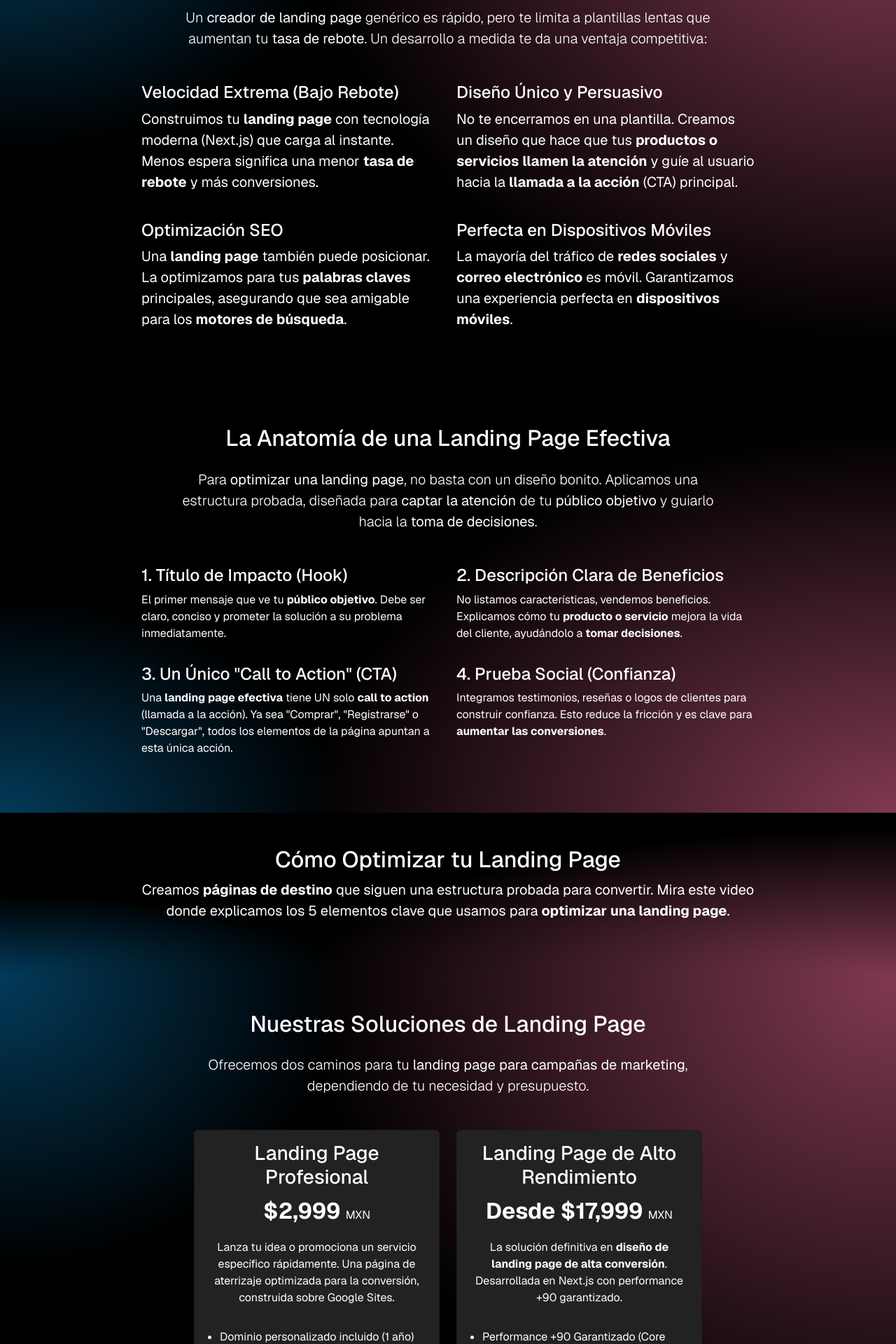
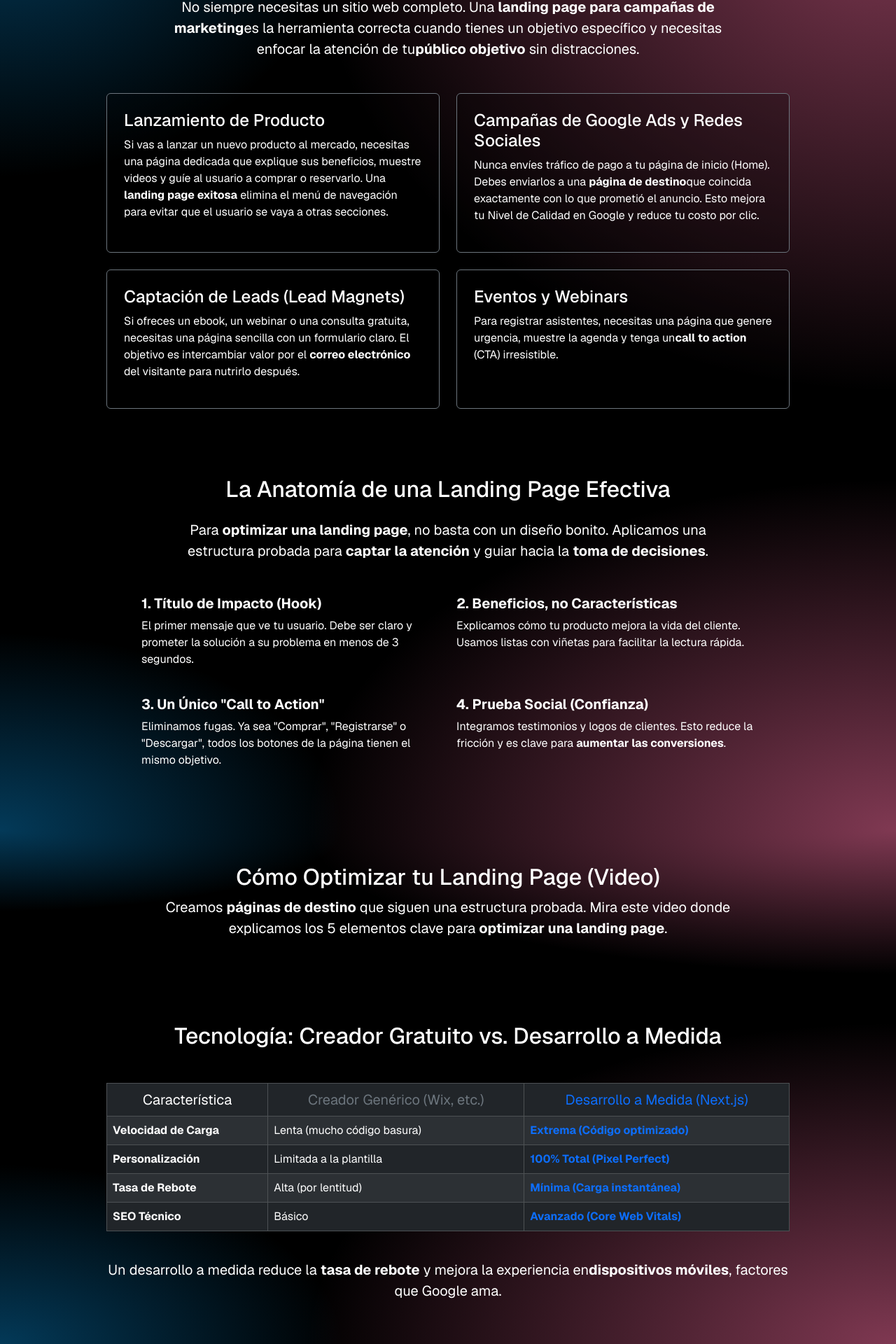
Before and after one commit to JhonnDevJs/jeg-dev-studios-site, a Next.js app: page /servicios/desarrollo/web/landing-pages in a window 1280 px wide. Shown: the part 795-2715 px from the top of the page at 70% size. Built offline with nearby package versions, Linux system fonts and the light colour scheme.

Commit message:
seo: optimization by semrush issues

```diff
--- a/src/app/servicios/desarrollo/web/landing-pages/LandingPClient.jsx
+++ b/src/app/servicios/desarrollo/web/landing-pages/LandingPClient.jsx
@@ -4,53 +4,45 @@ import Link from "next/link";
 // Importa tus componentes
 import StructuredData from "@/components/Seo/StructuredData"; // Ajusta esta ruta
 import FAQ from "@/components/Seo/FAQ"; // Ajusta esta ruta
-// Importa la imagen de tu producto
-// import imgWebProduct1 from "@/assets/img/img/services/dev-web/pack-1/imagen-muestra-de-pagina-web.webp";
+import SectionProcess from "@/components/SectionProcess";
 
 // --- 2. DATOS PARA LOS COMPONENTES DE SCHEMA ---
 
 const faqs = [
 	{
-		question:
-			"¿Cuál es la diferencia entre una 'landing page o página' y un sitio web?",
+		question: "¿Cuál es la diferencia entre una 'landing page' y un sitio web?",
 		answer:
-			"Un sitio web tiene múltiples páginas y objetivos (informar, contactar, etc.). Una landing page (o página de aterrizaje) tiene UN solo objetivo: que el usuario realice una acción deseada específica, como registrarse o comprar. Esto maximiza la tasa de conversión.",
+			"Un sitio web tiene múltiples objetivos (informar, contactar, etc.). Una <strong>landing page</strong> (o <strong>página de aterrizaje</strong>) tiene UN solo objetivo: que el usuario realice una <strong>acción deseada</strong> específica. Esto es clave para <strong>aumentar las conversiones</strong>.",
 	},
 	{
 		question: "¿Qué son las 'páginas de destino'?",
 		answer:
-			"Páginas de destino y páginas de aterrizaje son lo mismo. Son páginas diseñadas específicamente para recibir el tráfico de campañas de marketing (ya sea desde redes sociales, anuncios de Google o un correo electrónico) y convertir a ese visitante en un cliente potencial.",
+			"<strong>Páginas de destino</strong> y <strong>páginas de aterrizaje</strong> son lo mismo. Son páginas diseñadas para recibir el tráfico de <strong>campañas de marketing</strong> (ya sea desde <strong>redes sociales</strong>, anuncios de Google o un <strong>correo electrónico</strong>) y convertir a ese visitante en un <strong>cliente potencial</strong>.",
 	},
 	{
 		question: "¿Cómo miden el éxito de una landing page?",
 		answer:
-			"Una landing page exitosa se mide por su tasa de conversión (cuántas personas realizan la llamada a la acción) y su tasa de rebote (cuántas personas se van sin interactuar). Nuestras páginas están optimizadas para maximizar la primera y minimizar la segunda.",
+			"Una <strong>landing page efectiva</strong> se mide por su <strong>tasa de conversión</strong> (cuántas personas realizan la <strong>llamada a la acción</strong>) y su <strong>tasa de rebote</strong>. Nuestro proceso está diseñado para maximizar la primera y minimizar la segunda.",
 	},
 ];
-
-// --- 3. COMPONENTE DE LA PÁGINA ---
 
 export default function LandingPageDevelopmentPage() {
 	return (
 		<>
-			{/* --- INYECCIÓN DE SCHEMAS --- */}
 			<StructuredData type="BreadcrumbList" idPage="breadcrumbs-landing" />
 			<StructuredData data={faqs} type="FAQPage" idPage="faqs-landing" />
-			{/* Aquí deberías implementar tu schema de "Service"
-        pasando los dos paquetes (el de Google Sites y el de Next.js)
-        como "offers".
-      */}
 
-			{/* --- Sección Hero --- */}
+			{/* --- HERO SECTION --- */}
 			<section className="__image-background-sections d-flex justify-content-center align-items-center w-100 p-0">
 				<Image
 					src="/banners/Christmas/Web.webp"
-					alt="Conoce nuestros servicios de desarrollo web en JEG Dev Studios"
+					alt="Desarrollo de Landing Pages de Alta Conversión"
 					width={2000}
 					height={600}
 					style={{ width: "100%", height: "auto" }}
 				/>
 			</section>
+
 			<section className="text-white py-5 gradient-effect-x text-center">
 				<div className="container">
 					<h1>Diseño de Landing Page de Alta Conversión</h1>
@@ -68,100 +60,124 @@ export default function LandingPageDevelopmentPage() {
 				</div>
 			</section>
 
-			{/* --- Sección de Propuesta de Valor (MOFU / Informativa) --- */}
+			{/* --- SECCIÓN NUEVA: CASOS DE USO (Aumenta Contenido Informativo) --- */}
 			<section className="text-white py-5 gradient-effect-y">
-				<div className="container" style={{ maxWidth: "900px" }}>
-					<h2 className="text-center mb-4">
-						La Diferencia: Un Creador Gratuito vs. un Diseño Optimizado
+				<div className="container" style={{ maxWidth: "1000px" }}>
+					<h2 className="text-center mb-5">
+						¿Cuándo es Indispensable una Landing Page?
 					</h2>
 					<p
-						className="fs-5 text-center lead"
+						className="text-center fs-5 mb-5"
 						style={{ maxWidth: "800px", margin: "auto" }}
 					>
-						Un <strong>creador de landing page</strong> genérico es rápido, pero
-						te limita a plantillas lentas que aumentan tu{" "}
-						<strong>tasa de rebote</strong>. Un desarrollo a medida te da una
-						ventaja competitiva:
+						No siempre necesitas un sitio web completo. Una{" "}
+						<strong>landing page para campañas de marketing</strong>
+						es la herramienta correcta cuando tienes un objetivo específico y
+						necesitas enfocar la atención de tu
+						<strong>público objetivo</strong> sin distracciones.
 					</p>
-					<div className="row mt-5">
-						<div className="col-md-6 mb-4">
-							<h4>Velocidad Extrema (Bajo Rebote)</h4>
-							<p className="fs-5">
-								Construimos tu <strong>landing page</strong> con tecnología
-								moderna (Next.js) que carga al instante. Menos espera significa
-								una menor <strong>tasa de rebote</strong> y más conversiones.
-							</p>
+
+					<div className="row g-4">
+						<div className="col-md-6">
+							<div className="p-4 border border-secondary rounded bg-black bg-opacity-25 h-100">
+								<h3 className="h4 text-primary-light">
+									Lanzamiento de Producto
+								</h3>
+								<p>
+									Si vas a lanzar un nuevo producto al mercado, necesitas una
+									página dedicada que explique sus beneficios, muestre videos y
+									guíe al usuario a comprar o reservarlo. Una{" "}
+									<strong>landing page exitosa</strong> elimina el menú de
+									navegación para evitar que el usuario se vaya a otras
+									secciones.
+								</p>
+							</div>
 						</div>
-						<div className="col-md-6 mb-4">
-							<h4>Diseño Único y Persuasivo</h4>
-							<p className="fs-5">
-								No te encerramos en una plantilla. Creamos un diseño que hace
-								que tus <strong>productos o servicios</strong>{" "}
-								<strong>llamen la atención</strong> y guíe al usuario hacia la{" "}
-								<strong>llamada a la acción</strong> (CTA) principal.
-							</p>
+						<div className="col-md-6">
+							<div className="p-4 border border-secondary rounded bg-black bg-opacity-25 h-100">
+								<h3 className="h4 text-primary-light">
+									Campañas de Google Ads y Redes Sociales
+								</h3>
+								<p>
+									Nunca envíes tráfico de pago a tu página de inicio (Home).
+									Debes enviarlos a una <strong>página de destino</strong>
+									que coincida exactamente con lo que prometió el anuncio. Esto
+									mejora tu Nivel de Calidad en Google y reduce tu costo por
+									clic.
+								</p>
+							</div>
 						</div>
-						<div className="col-md-6 mb-4">
-							<h4>Optimización SEO</h4>
-							<p className="fs-5">
-								Una <strong>landing page</strong> también puede posicionar. La
-								optimizamos para tus <strong>palabras claves</strong>{" "}
-								principales, asegurando que sea amigable para los{" "}
-								<strong>motores de búsqueda</strong>.
-							</p>
+						<div className="col-md-6">
+							<div className="p-4 border border-secondary rounded bg-black bg-opacity-25 h-100">
+								<h3 className="h4 text-primary-light">
+									Captación de Leads (Lead Magnets)
+								</h3>
+								<p>
+									Si ofreces un ebook, un webinar o una consulta gratuita,
+									necesitas una página sencilla con un formulario claro. El
+									objetivo es intercambiar valor por el{" "}
+									<strong>correo electrónico</strong> del visitante para
+									nutrirlo después.
+								</p>
+							</div>
 						</div>
-						<div className="col-md-6 mb-4">
-							<h4>Perfecta en Dispositivos Móviles</h4>
-							<p className="fs-5">
-								La mayoría del tráfico de <strong>redes sociales</strong> y{" "}
-								<strong>correo electrónico</strong> es móvil. Garantizamos una
-								experiencia perfecta en <strong>dispositivos móviles</strong>.
-							</p>
+						<div className="col-md-6">
+							<div className="p-4 border border-secondary rounded bg-black bg-opacity-25 h-100">
+								<h3 className="h4 text-primary-light">Eventos y Webinars</h3>
+								<p>
+									Para registrar asistentes, necesitas una página que genere
+									urgencia, muestre la agenda y tenga un
+									<strong>call to action</strong> (CTA) irresistible.
+								</p>
+							</div>
 						</div>
 					</div>
 				</div>
 			</section>
-			<section className="text-white py-5 gradient-effect-x text-center">
+
+			{/* --- SECCIÓN DE ANATOMÍA (Optimizada Semánticamente) --- */}
+			<section className="text-white py-5 gradient-effect-x">
 				<div className="container" style={{ maxWidth: "900px" }}>
-					<h2 className="mb-4">La Anatomía de una Landing Page Efectiva</h2>
-					<p className="lead" style={{ maxWidth: "800px", margin: "auto" }}>
+					<h2 className="text-center mb-4">
+						La Anatomía de una Landing Page Efectiva
+					</h2>
+					<p
+						className="text-center fs-5 mb-5"
+						style={{ maxWidth: "800px", margin: "auto" }}
+					>
 						Para <strong>optimizar una landing page</strong>, no basta con un
-						diseño bonito. Aplicamos una estructura probada, diseñada para{" "}
-						<strong>captar la atención</strong> de tu{" "}
-						<strong>público objetivo</strong> y guiarlo hacia la{" "}
+						diseño bonito. Aplicamos una estructura probada para{" "}
+						<strong>captar la atención</strong> y guiar hacia la{" "}
 						<strong>toma de decisiones</strong>.
 					</p>
-					<div className="row mt-5 text-start">
-						<div className="col-md-6 mb-3">
-							<h4>1. Título de Impacto (Hook)</h4>
+
+					<div className="row text-start">
+						<div className="col-md-6 mb-4">
+							<h4 className="h5 fw-bold">1. Título de Impacto (Hook)</h4>
 							<p>
-								El primer mensaje que ve tu <strong>público objetivo</strong>.
-								Debe ser claro, conciso y prometer la solución a su problema
-								inmediatamente.
+								El primer mensaje que ve tu usuario. Debe ser claro y prometer
+								la solución a su problema en menos de 3 segundos.
 							</p>
 						</div>
-						<div className="col-md-6 mb-3">
-							<h4>2. Descripción Clara de Beneficios</h4>
+						<div className="col-md-6 mb-4">
+							<h4 className="h5 fw-bold">2. Beneficios, no Características</h4>
 							<p>
-								No listamos características, vendemos beneficios. Explicamos
-								cómo tu <strong>producto o servicio</strong> mejora la vida del
-								cliente, ayudándolo a <strong>tomar decisiones</strong>.
+								Explicamos cómo tu producto mejora la vida del cliente. Usamos
+								listas con viñetas para facilitar la lectura rápida.
 							</p>
 						</div>
-						<div className="col-md-6 mb-3">
-							<h4>3. Un Único "Call to Action" (CTA)</h4>
+						<div className="col-md-6 mb-4">
+							<h4 className="h5 fw-bold">3. Un Único "Call to Action"</h4>
 							<p>
-								Una <strong>landing page efectiva</strong> tiene UN solo{" "}
-								<strong>call to action</strong> (llamada a la acción). Ya sea
-								"Comprar", "Registrarse" o "Descargar", todos los elementos de
-								la página apuntan a esta única acción.
+								Eliminamos fugas. Ya sea "Comprar", "Registrarse" o "Descargar",
+								todos los botones de la página tienen el mismo objetivo.
 							</p>
 						</div>
-						<div className="col-md-6 mb-3">
-							<h4>4. Prueba Social (Confianza)</h4>
+						<div className="col-md-6 mb-4">
+							<h4 className="h5 fw-bold">4. Prueba Social (Confianza)</h4>
 							<p>
-								Integramos testimonios, reseñas o logos de clientes para
-								construir confianza. Esto reduce la fricción y es clave para{" "}
+								Integramos testimonios y logos de clientes. Esto reduce la
+								fricción y es clave para{" "}
 								<strong>aumentar las conversiones</strong>.
 							</p>
 						</div>
@@ -169,28 +185,89 @@ export default function LandingPageDevelopmentPage() {
 				</div>
 			</section>
 
-			{/* --- Sección de Video (Requisito de SEMrush) --- */}
-			<section className="text-white py-5 gradient-effect-x text-center">
+			{/* --- SECCIÓN VIDEO (Requisito SEMrush) --- */}
+			<section className="text-white py-5 gradient-effect-y text-center">
 				<div className="container" style={{ maxWidth: "900px" }}>
-					<h2>Cómo Optimizar tu Landing Page</h2>
-					<p className="fs-5">
+					<h2>Cómo Optimizar tu Landing Page (Video)</h2>
+					<p className="fs-5 mb-4">
 						Creamos <strong>páginas de destino</strong> que siguen una
-						estructura probada para convertir. Mira este video donde explicamos
-						los 5 elementos clave que usamos para{" "}
-						<strong>optimizar una landing page</strong>.
+						estructura probada. Mira este video donde explicamos los 5 elementos
+						clave para <strong>optimizar una landing page</strong>.
 					</p>
 					<div
 						className="video-responsive-container"
-						style={{ maxWidth: "700px", margin: "2rem auto" }}
+						style={{ maxWidth: "700px", margin: "auto" }}
 					>
-						{/* <iframe ... (tu video aquí) ... /> */}
+						{/* AQUÍ VA TU VIDEO */}
+						{/* <iframe ... /> */}
 					</div>
 				</div>
 			</section>
 
-			{/* --- NUEVA Sección de Paquetes (BOFU) --- */}
+			{/* --- NUEVA SECCIÓN: COMPARATIVA TÉCNICA (Aumenta volumen y autoridad) --- */}
+			<section className="text-white py-5 gradient-effect-x">
+				<div className="container" style={{ maxWidth: "1000px" }}>
+					<h2 className="text-center mb-5">
+						Tecnología: Creador Gratuito vs. Desarrollo a Medida
+					</h2>
+					<div className="table-responsive">
+						<table className="table table-dark table-striped table-bordered align-middle">
+							<thead>
+								<tr className="text-center">
+									<th scope="col" className="fs-5">
+										Característica
+									</th>
+									<th scope="col" className="fs-5 text-secondary">
+										Creador Genérico (Wix, etc.)
+									</th>
+									<th scope="col" className="fs-5 text-primary">
+										Desarrollo a Medida (Next.js)
+									</th>
+								</tr>
+							</thead>
+							<tbody>
+								<tr>
+									<td className="fw-bold">Velocidad de Carga</td>
+									<td>Lenta (mucho código basura)</td>
+									<td className="text-primary fw-bold">
+										Extrema (Código optimizado)
+									</td>
+								</tr>
+								<tr>
+									<td className="fw-bold">Personalización</td>
+									<td>Limitada a la plantilla</td>
+									<td className="text-primary fw-bold">
+										100% Total (Pixel Perfect)
+									</td>
+								</tr>
+								<tr>
+									<td className="fw-bold">Tasa de Rebote</td>
+									<td>Alta (por lentitud)</td>
+									<td className="text-primary fw-bold">
+										Mínima (Carga instantánea)
+									</td>
+								</tr>
+								<tr>
+									<td className="fw-bold">SEO Técnico</td>
+									<td>Básico</td>
+									<td className="text-primary fw-bold">
+										Avanzado (Core Web Vitals)
+									</td>
+								</tr>
+							</tbody>
+						</table>
+					</div>
+					<p className="text-center mt-4 fs-5">
+						Un desarrollo a medida reduce la <strong>tasa de rebote</strong> y
+						mejora la experiencia en
+						<strong>dispositivos móviles</strong>, factores que Google ama.
+					</p>
+				</div>
+			</section>
+
+			{/* --- SECCIÓN DE PAQUETES (BOFU) --- */}
 			<section className="text-white py-5 gradient-effect-y text-center">
-				<div className="container" style={{ maxWidth: "900px" }}>
+				<div className="container" style={{ maxWidth: "1100px" }}>
 					<h2 className="mb-4">Nuestras Soluciones de Landing Page</h2>
 					<p
 						className="fs-5 lead"
@@ -201,8 +278,8 @@ export default function LandingPageDevelopmentPage() {
 						dependiendo de tu necesidad y presupuesto.
 					</p>
 
-					<div className="row justify-content-center align-items-stretch mt-4 gy-4">
-						{/* Opción 1: Paquete Google Sites */}
+					<div className="row justify-content-center align-items-stretch mt-5 gy-4">
+						{/* Opción 1: Google Sites */}
 						<div className="col-lg-5">
 							<div
 								className="card h-100"
@@ -214,20 +291,17 @@ export default function LandingPageDevelopmentPage() {
 										$2,999 <span className="fs-6 fw-normal">MXN</span>
 									</p>
 									<p className="card-text">
-										Lanza tu idea o promociona un servicio específico
-										rápidamente. Una página de aterrizaje optimizada para la
-										conversión, construida sobre Google Sites.
+										Solución rápida y económica en Google Sites. Ideal para
+										validar ideas o negocios que empiezan.
 									</p>
 									<ul
 										className="text-start mt-3"
 										style={{ paddingLeft: "20px" }}
 									>
 										<li>Dominio personalizado incluido (1 año)</li>
-										<li>Hosting gratuito mediante Google Sites</li>
-										<li>Diseño responsivo</li>
-										<li>Posicionamiento inicial en Google (SEO básico)</li>
-										<li>Diseño adaptado a la marca del cliente</li>
-										<li>Hasta 5 secciones para tu página</li>
+										<li>Hosting gratuito (Google Sites)</li>
+										<li>Diseño responsivo básico</li>
+										<li>Hasta 5 secciones</li>
 									</ul>
 									<div className="mt-auto pt-3">
 										<Link
@@ -241,34 +315,32 @@ export default function LandingPageDevelopmentPage() {
 							</div>
 						</div>
 
-						{/* Opción 2: Paquete Premium Next.js */}
+						{/* Opción 2: Next.js */}
 						<div className="col-lg-5">
 							<div
-								className="card h-100"
-								style={{ backgroundColor: "#222", color: "white" }}
+								className="card h-100 border-primary"
+								style={{ backgroundColor: "#1a1a1a", color: "white" }}
 							>
 								<div className="card-body d-flex flex-column">
-									<h3 className="card-title">
-										Landing Page de Alto Rendimiento
-									</h3>
+									<div className="badge bg-primary align-self-start mb-2">
+										Recomendado
+									</div>
+									<h3 className="card-title">Landing de Alto Rendimiento</h3>
 									<p className="fs-2 fw-bold">
-										Desde $17,999 <span className="fs-6 fw-normal">MXN</span>
+										Desde $4,999 <span className="fs-6 fw-normal">MXN</span>
 									</p>
 									<p className="card-text">
-										La solución definitiva en{" "}
-										<strong>diseño de landing page de alta conversión</strong>.
-										Desarrollada en Next.js con performance +90 garantizado.
+										La solución definitiva para campañas serias. Desarrollada en
+										Next.js para máxima velocidad y SEO.
 									</p>
 									<ul
 										className="text-start mt-3"
 										style={{ paddingLeft: "20px" }}
 									>
-										<li>Performance +90 Garantizado (Core Web Vitals)</li>
-										<li>Desarrollo en Next.js (Ultra-rápida)</li>
-										<li>Diseño UI/UX Personalizado (Figma)</li>
-										<li>Formularios Avanzados con Integraciones</li>
-										<li>Pruebas A/B y Mapas de Calor</li>
-										<li>Hosting + Dominio (1 Año GRATIS)</li>
+										<li>Performance +90 Garantizado</li>
+										<li>Diseño UI/UX en Figma (A medida)</li>
+										<li>Formularios avanzados con integraciones</li>
+										<li>Hosting y Dominio incluidos (1 año)</li>
 									</ul>
 									<div className="mt-auto pt-3">
 										<Link
@@ -285,6 +357,16 @@ export default function LandingPageDevelopmentPage() {
 				</div>
 			</section>
 
+			{/* --- SECCIÓN DE PROCESO DETALLADO --- */}
+			<section className="d-flex flex-column justify-content-center align-items-center text-center text-white w-100 p-xl-5 p-3 gap-3 gradient-effect-x">
+				<SectionProcess
+					title={"Nuestro Proceso de Optimización (CRO)"}
+					text={
+						"No solo diseñamos, optimizamos. Nuestro proceso de Conversion Rate Optimization (CRO) asegura que tu inversión en publicidad rinda frutos."
+					}
+				/>
+			</section>
+
 			{/* --- Sección de FAQ --- */}
 			<FAQ faqs={faqs} title="Preguntas Frecuentes sobre Páginas de Destino" />
 		</>
--- a/src/app/servicios/desarrollo/web/landing-pages/page.js
+++ b/src/app/servicios/desarrollo/web/landing-pages/page.js
@@ -1,16 +1,9 @@
-// --- 1. METADATOS DE LA PÁGINA ---
 export const metadata = {
-  // Título MEJORADO: Ataca la keyword faltante
 	title: "Diseño de Landing Page de Alta Conversión | JEG Dev Studios",
-
-  // Descripción MEJORADA: Incluye keywords faltantes
 	description:
 		"Servicio de creación de páginas de aterrizaje (landing pages). Nos enfocamos en optimizar tu landing page para aumentar las conversiones de tus campañas de marketing.",
-
-  // Keywords MEJORADAS: Se eliminó el stuffing
 	keywords:
-    "diseño de landing page de alta conversión, creación de páginas de aterrizaje, optimizar landing page, landing page para campañas de marketing, captar clientes potenciales",
-
+		"diseño de landing page de alta conversión, creación de páginas de aterrizaje, optimizar landing page, landing page para campañas de marketing, captar clientes potenciales, desarrollo de landing pages",
 	alternates: {
 		canonical:
 			"https://www.jegdevstudios.com/servicios/desarrollo/web/landing-pages",
@@ -18,7 +11,7 @@ export const metadata = {
 	openGraph: {
 		title: "JEG Dev Studios | Diseño de Landing Pages de Alta Conversión",
 		description:
-      "Servicio de creación de páginas de aterrizaje 100% enfocadas en mejorar tu tasa de conversión y captar clientes potenciales. Deja de perder dinero en tus campañas.",
+			"Servicio de creación de páginas de aterrizaje 100% enfocadas en mejorar tu tasa de conversión y captar clientes potenciales.",
 		url: "https://www.jegdevstudios.com/servicios/desarrollo/web/landing-pages",
 		images: [
 			{
```
Lines whose indentation alone changed are shown as unchanged.
